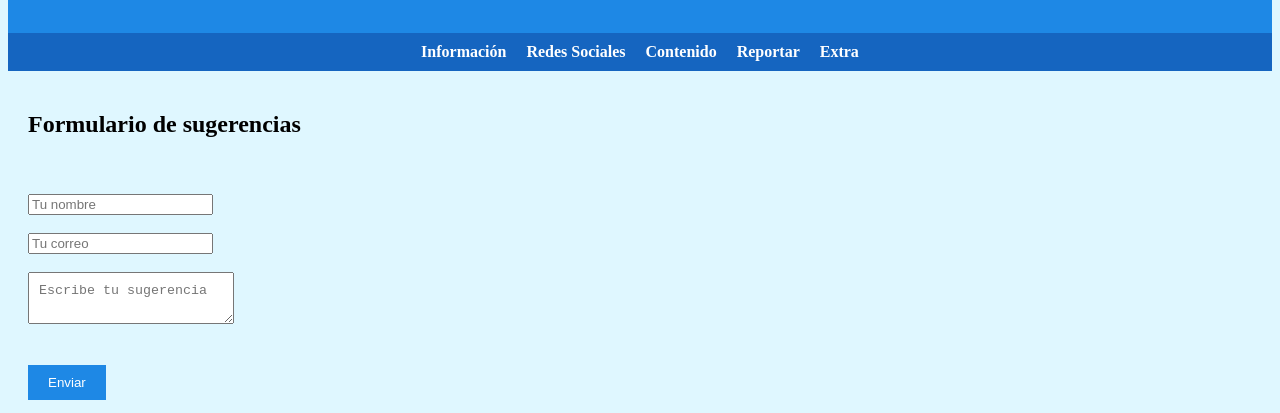
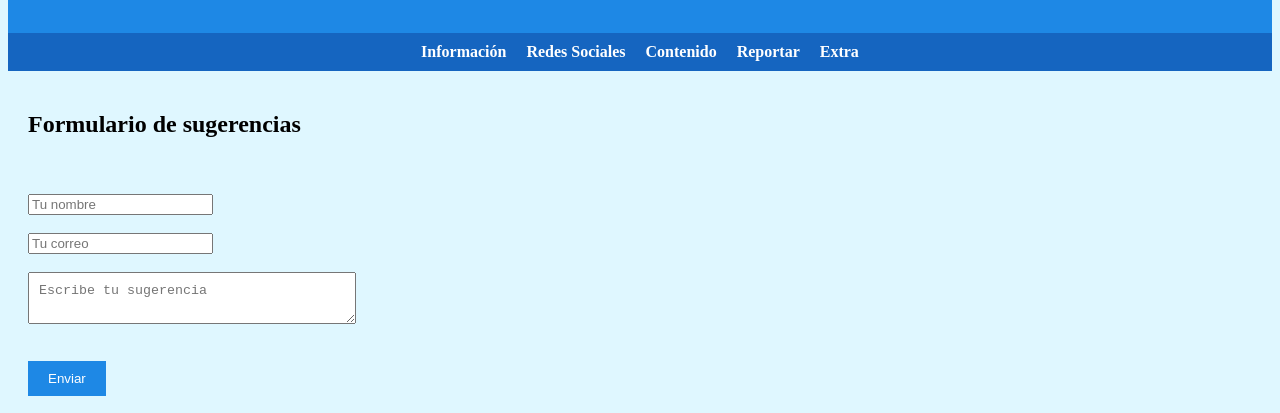
Before and after one commit to vijilanciaciudadana/vigilancia, a plain HTML site: page htmls/redes.html in a window 1280 px wide. Shown: the part 383-796 px from the top of the page. Drawn offline with Linux system fonts and the light colour scheme.

Commit message:
redes.css

```diff
--- a/css/redes.css
+++ b/css/redes.css
@@ -25,8 +25,8 @@
     }
     textarea {
       display: block;
-      width: 15%;
-      margin-bottom: 5px;
+      width: 25%;
+      margin-bottom: 1px;
       padding: 10px;
     }
     button {
```
